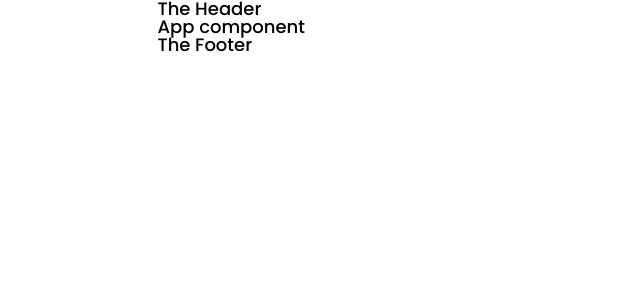
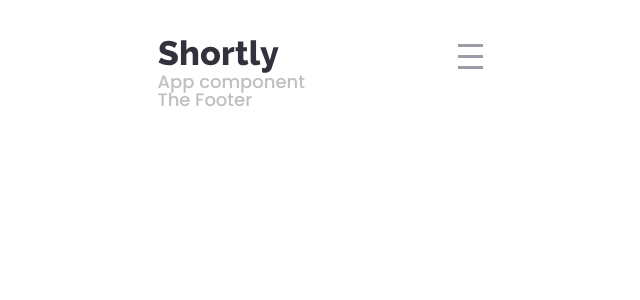
Before and after one commit to skin93/shortly, a React (Create React App) app: page / in a window 1280 px wide. Shown: the top 300 px of the page, without its empty margins (320-960 px from the left). Built offline with nearby package versions, Linux system fonts and the light colour scheme.

Commit message:
Add Header

```diff
--- a/src/GlobalStyle.js
+++ b/src/GlobalStyle.js
@@ -17,7 +17,7 @@ const theme = {
     },
     neutral: {
       gray: "hsl(0, 0%, 75%)",
-      grayishViolet: "hsl(257, 7%, 63%)",
+      grayIshViolet: "hsl(257, 7%, 63%)",
       veryDarkBlue: "hsl(255, 11%, 22%)",
       beryDarkViolet: "hsl(260, 8%, 14%)",
     },
@@ -25,6 +25,14 @@ const theme = {
   device: {
     mobile: `(min-width: ${size.mobile})`,
     desktop: `(min-width: ${size.desktop})`,
+  },
+  typography: {
+    poppins500: ` font-family: 'Poppins', sans-serif;
+    font-size: 18px;
+    font-weight: 500;`,
+    poppins700: ` font-family: 'Poppins', sans-serif;
+    font-size: 18px;
+    font-weight: 700;`,
   },
 };
 
@@ -36,9 +44,10 @@ const GlobalStyle = createGlobalStyle`
 }
 body {
 	line-height: 1;
-    font-family: 'Poppins', sans-serif;
-    font-size: 18px;
+    ${theme.typography.poppins500};
+    color: ${theme.colors.neutral.gray};
     min-height: 100vh;
+    padding-top: 40px;
 }
   ol, ul {
 	list-style: none;
--- a/src/components/Layout/Header/Header.styled.js
+++ b/src/components/Layout/Header/Header.styled.js
@@ -1,6 +1,20 @@
+import { Container } from "GlobalStyle";
 import styled from "styled-components";
 
 export const StyledHeader = styled.header`
   width: 100%;
   background-color: transparent;
 `;
+
+export const StyledContainer = styled(Container)`
+  display: flex;
+  flex-direction: row;
+  justify-content: space-between;
+  align-items: center;
+
+  @media ${(props) => props.theme.device.desktop} {
+    justify-content: flex-start;
+  }
+`;
+
+export const Logo = styled.img``;
--- a/src/components/Layout/Header/index.jsx
+++ b/src/components/Layout/Header/index.jsx
@@ -1,10 +1,18 @@
-import { Container } from "GlobalStyle";
-import { StyledHeader } from "./Header.styled";
+import { Logo, StyledContainer, StyledHeader } from "./Header.styled";
+import Navbar from "components/UI/Navbar";
+
+import Hamburger from "components/UI/Hamburger";
+
+import logo from "assets/logo.svg";
 
 export default function Header() {
   return (
     <StyledHeader>
-      <Container>The Header</Container>
+      <StyledContainer>
+        <Logo src={logo} alt="logo" />
+        <Navbar />
+        <Hamburger />
+      </StyledContainer>
     </StyledHeader>
   );
 }
--- /dev/null
+++ b/src/components/UI/Hamburger/Hamburger.styled.js
@@ -0,0 +1,20 @@
+import styled from "styled-components";
+
+export const StyledHamburger = styled.div`
+  width: 25px;
+  height: 25px;
+  display: flex;
+  flex-direction: column;
+  justify-content: space-between;
+  cursor: pointer;
+
+  @media ${(props) => props.theme.device.desktop} {
+    display: none;
+  }
+`;
+
+export const Element = styled.div`
+  width: 100%;
+  height: 3px;
+  background-color: ${(props) => props.theme.colors.neutral.grayIshViolet};
+`;
--- /dev/null
+++ b/src/components/UI/Hamburger/index.jsx
@@ -0,0 +1,11 @@
+import { StyledHamburger, Element } from "./Hamburger.styled";
+
+export default function Hamburger() {
+  return (
+    <StyledHamburger>
+      <Element />
+      <Element />
+      <Element />
+    </StyledHamburger>
+  );
+}
--- /dev/null
+++ b/src/components/UI/Navbar/Navbar.styled.js
@@ -0,0 +1,62 @@
+import styled from "styled-components";
+
+export const StyledNav = styled.nav`
+  display: none;
+
+  @media ${({ theme }) => theme.device.desktop} {
+    display: inline-flex;
+    width: 100%;
+    align-items: center;
+    justify-content: space-between;
+  }
+`;
+
+export const Menu = styled.ul`
+  display: flex;
+  flex-direction: column;
+  gap: 40px;
+  padding-inline: 50px;
+  color: ${({ theme }) => theme.colors.neutral.grayIshViolet};
+  ${({ theme }) => theme.typography.poppins700};
+
+  @media ${({ theme }) => theme.device.desktop} {
+    flex-direction: row;
+  }
+`;
+
+export const MenuItem = styled.li``;
+
+export const Buttons = styled.div`
+  display: inline-flex;
+  flex-direction: column;
+  width: 100%;
+
+  @media ${({ theme }) => theme.device.desktop} {
+    flex-direction: row;
+    margin-left: auto;
+    width: 240px;
+  }
+`;
+
+export const Button = styled.button`
+  cursor: pointer;
+  width: 100%;
+  ${({ theme }) => theme.typography.poppins700}
+  border-radius: 30px;
+  border: none;
+  background-color: ${(props) =>
+    props.type === "signup" ? props.theme.colors.primary.cyan : "transparent"};
+  color: ${(props) =>
+    props.type === "signup"
+      ? "#fff"
+      : props.theme.colors.neutral.grayIshViolet};
+
+  &:hover {
+    opacity: 0.6;
+  }
+
+  @media ${({ theme }) => theme.device.desktop} {
+    width: 120px;
+    padding: 10px;
+  }
+`;
--- /dev/null
+++ b/src/components/UI/Navbar/index.jsx
@@ -0,0 +1,17 @@
+import { StyledNav, Menu, MenuItem, Buttons, Button } from "./Navbar.styled";
+
+export default function Navbar() {
+  return (
+    <StyledNav>
+      <Menu>
+        <MenuItem>Features</MenuItem>
+        <MenuItem>Pricing</MenuItem>
+        <MenuItem>Resources</MenuItem>
+      </Menu>
+      <Buttons>
+        <Button type="login">Login</Button>
+        <Button type="signup">Sign Up</Button>
+      </Buttons>
+    </StyledNav>
+  );
+}
```
